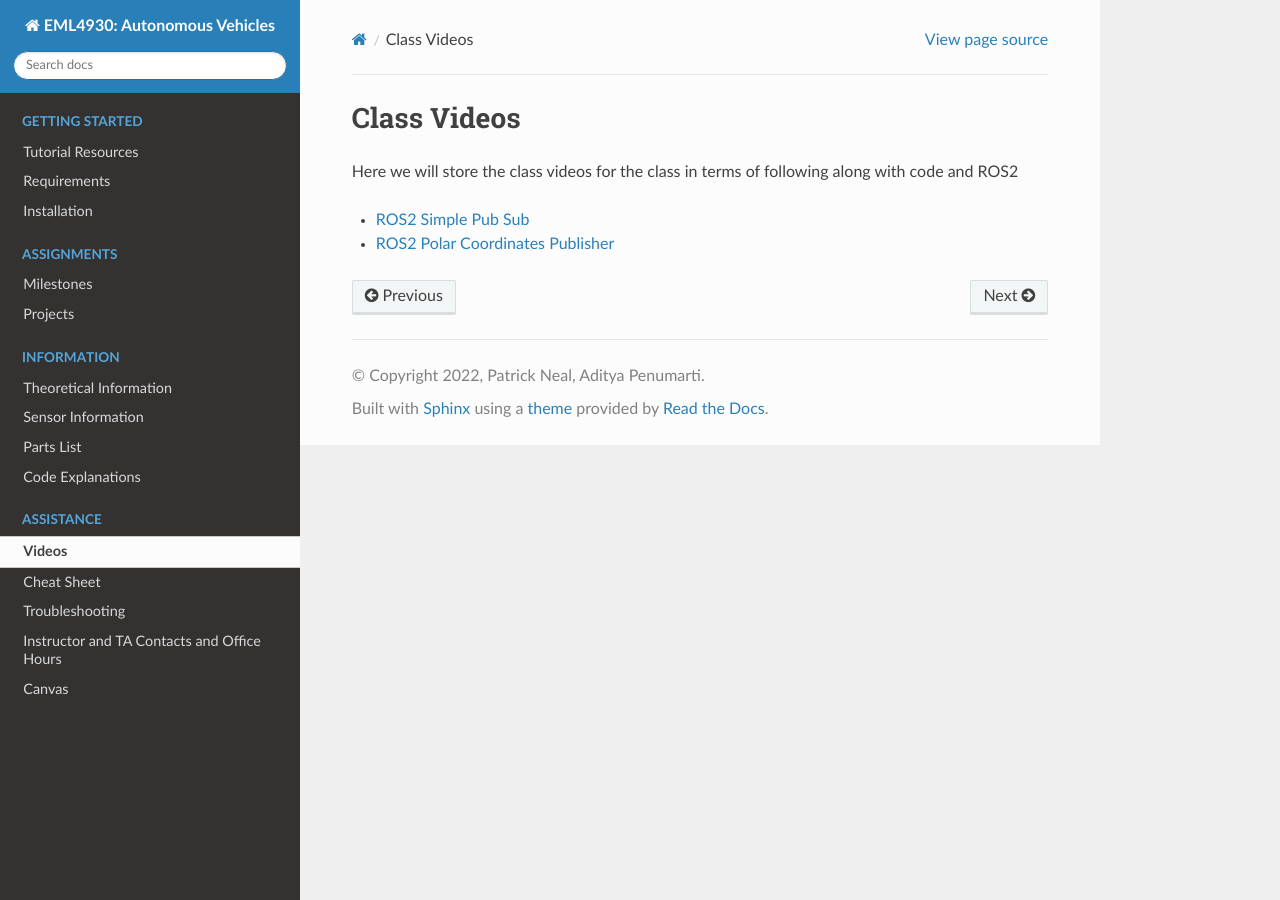
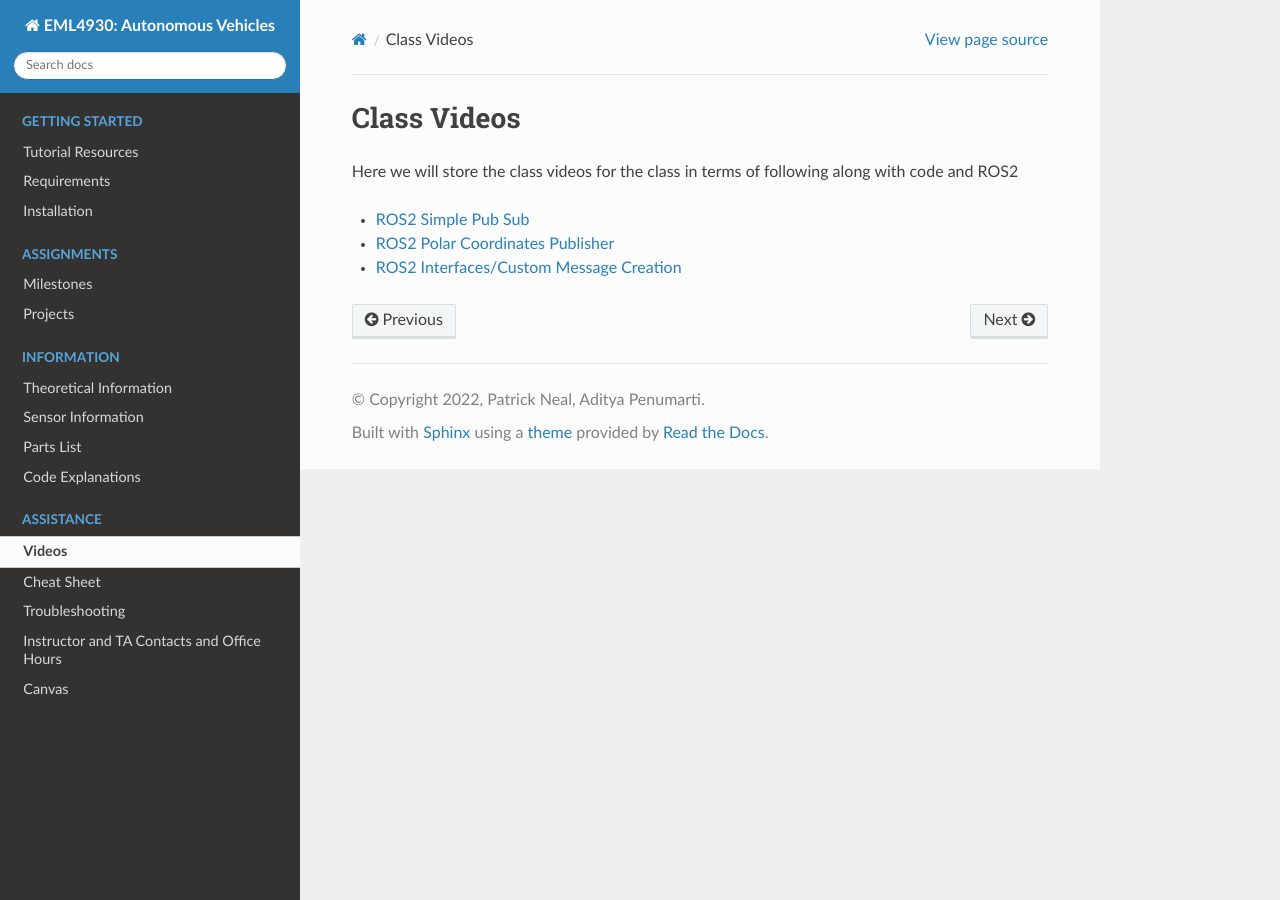
Before and after one commit to av-mae-uf/av1tenth-docs, a Sphinx documentation site: the page built from docs/assistance/videos.rst, in a window 1280 px wide. Built offline with Sphinx 7.4.7 and the Read the Docs theme 2.0.0, drawn with Linux system fonts in a browser that asks for light colours.

Commit message:
Adding Interfaces video

```diff
--- a/docs/assistance/videos.rst
+++ b/docs/assistance/videos.rst
@@ -6,3 +6,5 @@ Here we will store the class videos for the class in terms of following along wi
 * `ROS2 Simple Pub Sub <http://www.ccrane3.com/eml4930AV/videos/220913_ros2_tutorial1.mp4>`_
 
 * `ROS2 Polar Coordinates Publisher <http://www.ccrane3.com/eml4930AV/videos/220915_ros2_tutorial2.mp4>`_
+
+* `ROS2 Interfaces/Custom Message Creation <http://www.ccrane3.com/eml4930AV/videos/220917_ros2_tutorial3.mp4>`_
```
